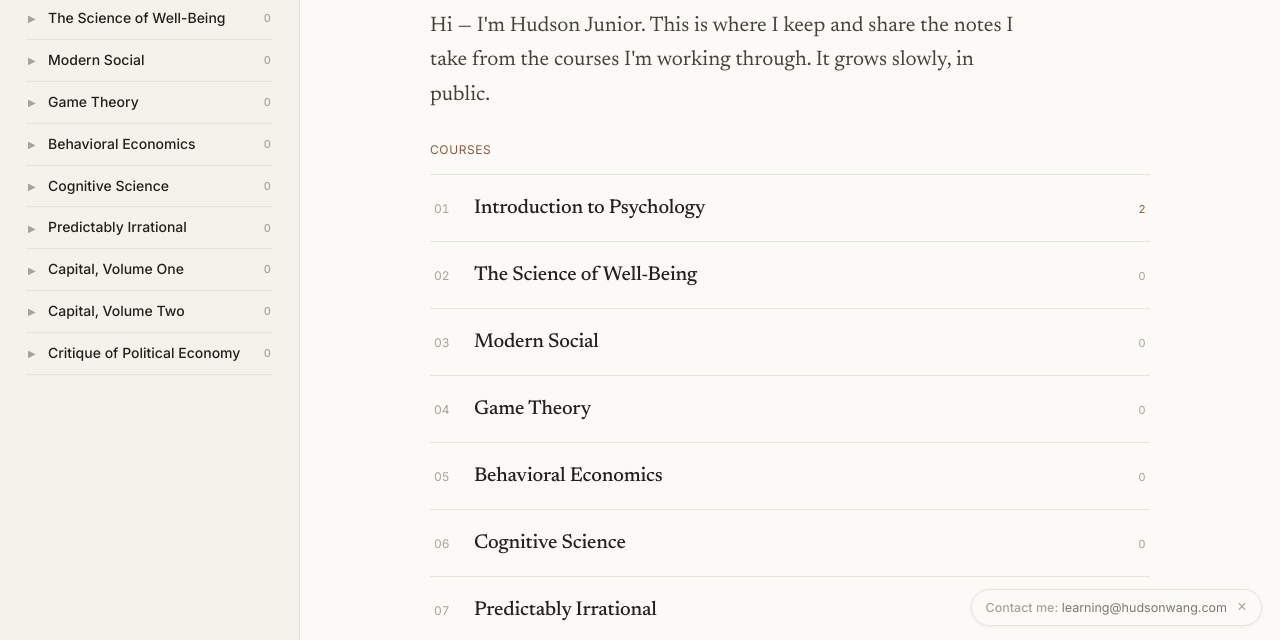
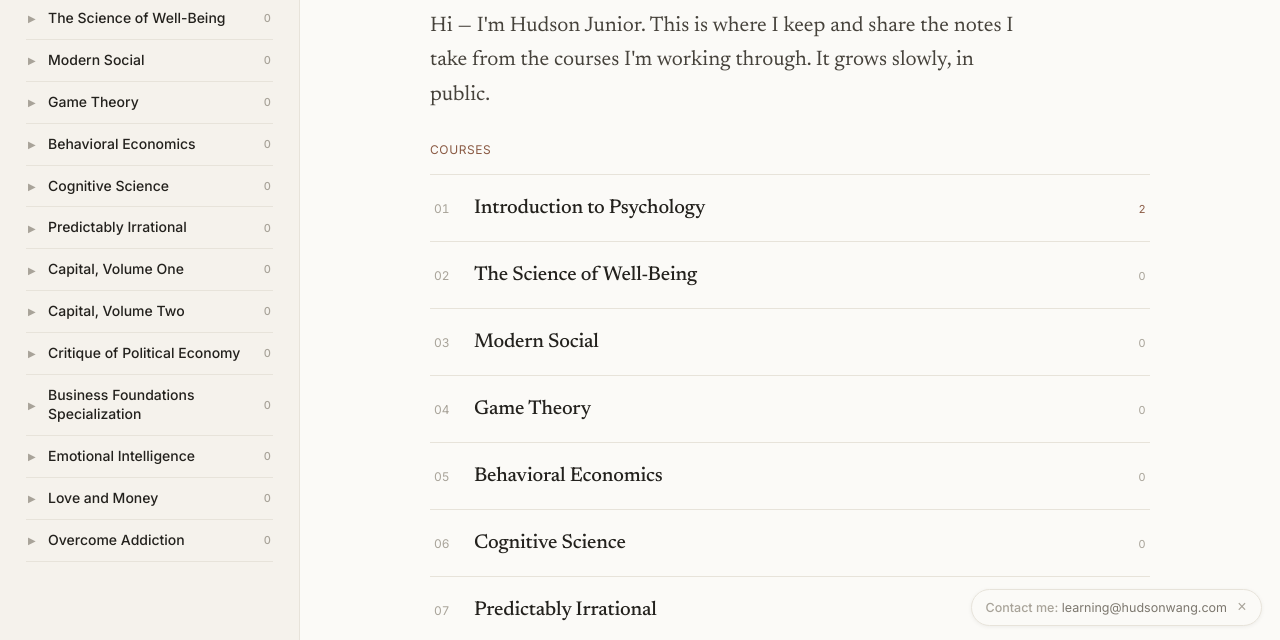
Before and after one commit to Hudson-Junior-Wang/hudsonwang.com, a plain HTML site: page index.html in a window 1280 px wide. Shown: the part 158-798 px from the top of the page. Drawn offline with Linux system fonts and the light colour scheme.

Commit message:
Add 4 courses: Business Foundations, Emotional Intelligence, Love and Money, Overcome Addiction

```diff
--- a/index.html
+++ b/index.html
@@ -479,6 +479,10 @@ const SECTIONS = [
   { id:"capital-vol-1",      title:"Capital, Volume One",       notes:placeholders(6) },
   { id:"capital-vol-2",      title:"Capital, Volume Two",       notes:placeholders(6) },
   { id:"political-economy",  title:"Critique of Political Economy", notes:placeholders(5) },
+  { id:"business-foundations", title:"Business Foundations Specialization", notes:placeholders(5) },
+  { id:"emotional-intelligence", title:"Emotional Intelligence", notes:placeholders(5) },
+  { id:"love-and-money",     title:"Love and Money",            notes:placeholders(5) },
+  { id:"overcome-addiction", title:"Overcome Addiction",        notes:placeholders(5) },
 ];
 
 /* ============================================================
```
